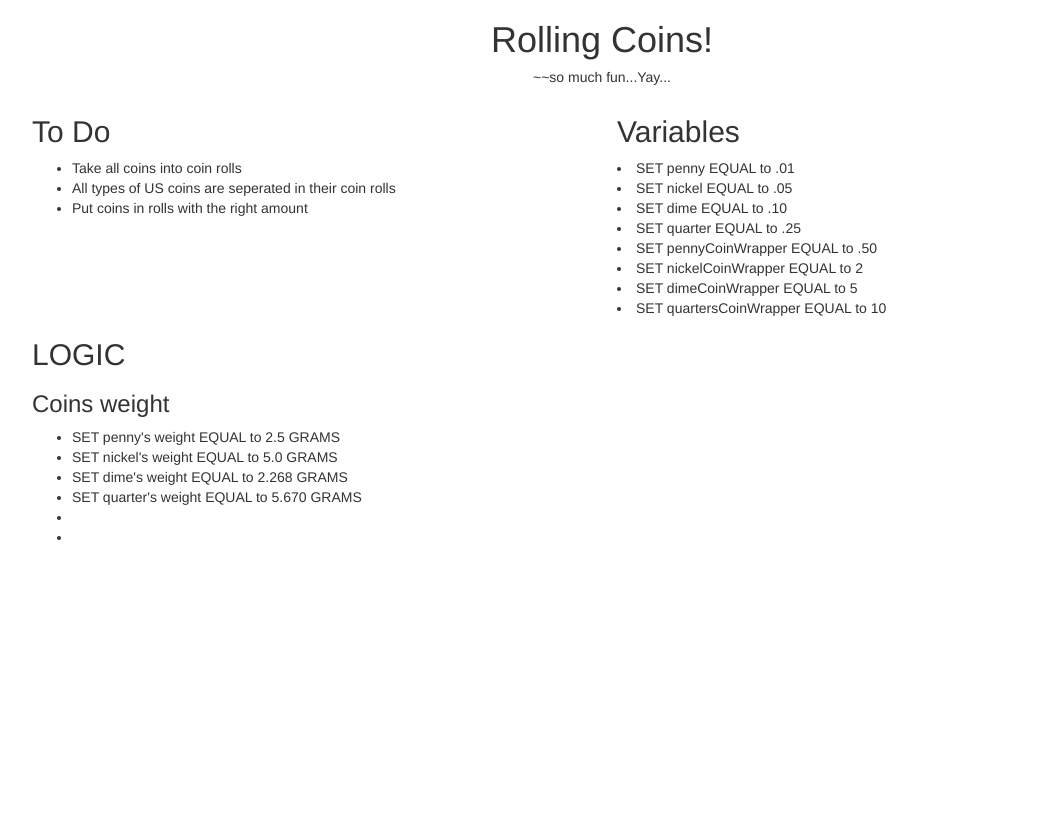
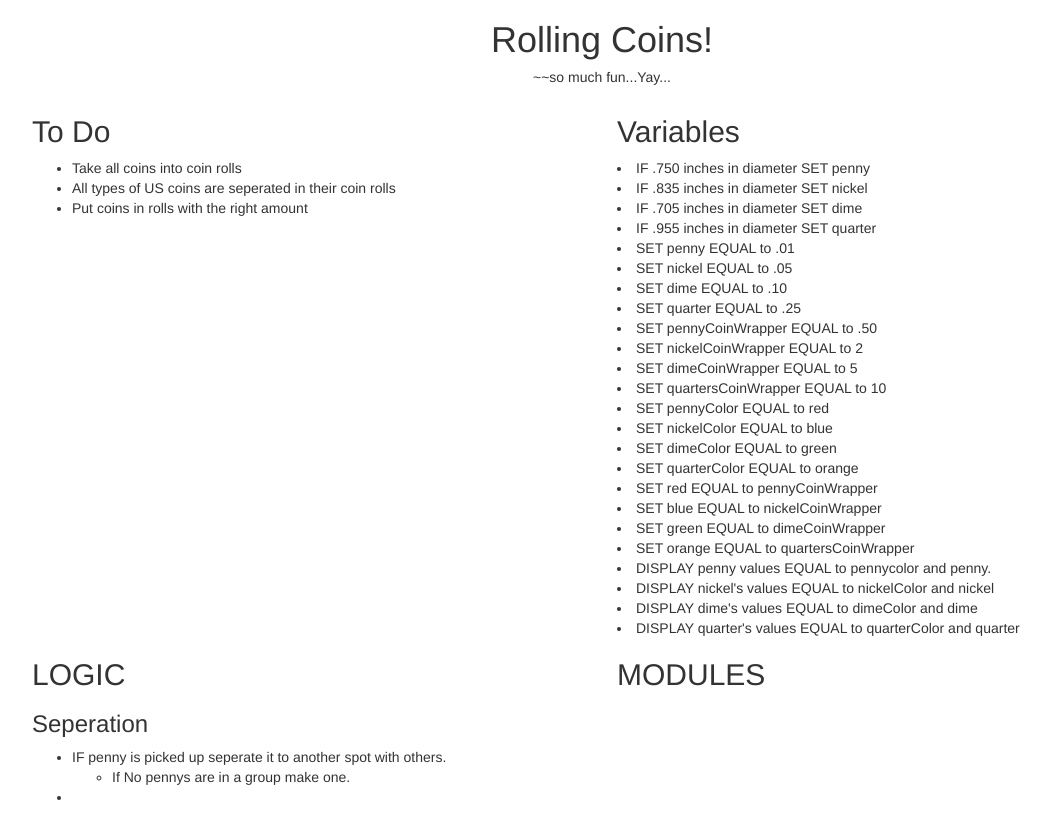
Before and after one commit to MValenciaIII/coinrolling_Pseudo, a plain HTML site: page index.html in a window 1280 px wide. Shown: the whole page, without its empty margins (38-1087 px from the left). Drawn offline with Linux system fonts and the light colour scheme.

Commit message:
Variables commit change

```diff
--- a/index.html
+++ b/index.html
@@ -32,6 +32,10 @@
                 </div>
                 <div class="col-sm-6">
                     <h2>Variables</h2>
+                    <li>IF .750 inches in diameter SET penny</li>
+                    <li>IF .835 inches in diameter SET nickel</li>
+                    <li>IF .705 inches in diameter SET dime</li>
+                    <li>IF .955 inches in diameter SET quarter</li>
                     <li>SET penny EQUAL to .01</li>
                     <li>SET nickel EQUAL to .05</li>
                     <li>SET dime EQUAL to .10</li>
@@ -40,22 +44,36 @@
                     <li>SET nickelCoinWrapper EQUAL to 2</li>
                     <li>SET dimeCoinWrapper EQUAL to 5</li>
                     <li>SET quartersCoinWrapper EQUAL to 10</li>
+                    <li>SET pennyColor EQUAL to red</li>
+                    <li>SET nickelColor EQUAL to blue</li>
+                    <li>SET dimeColor EQUAL to green</li>
+                    <li>SET quarterColor EQUAL to orange</li>
+                    <li>SET red EQUAL to pennyCoinWrapper</li>
+                    <li>SET blue EQUAL to nickelCoinWrapper</li>
+                    <li>SET green EQUAL to dimeCoinWrapper</li>
+                    <li>SET orange EQUAL to quartersCoinWrapper</li>
+                    <li>DISPLAY penny values EQUAL to pennycolor and penny.</li>
+                    <li>DISPLAY nickel's values EQUAL to nickelColor and nickel </li>
+                    <li>DISPLAY dime's values EQUAL to dimeColor and dime </li>
+                    <li>DISPLAY quarter's values EQUAL to quarterColor and quarter</li>
                 </div>
             </div>
         </div>
         <div class="container">
             <div class="row">
-                <div class="col-sm-12">
+                <div class="col-sm-6">
                     <h2>LOGIC</h2>
-                    <h3>Coins weight</h3>
+                    <h3>Seperation</h3>
                     <ul>
-                        <li>SET penny's weight EQUAL to 2.5 GRAMS</li>
-                        <li>SET nickel's weight EQUAL to 5.0 GRAMS </li>
-                        <li>SET dime's weight EQUAL to 2.268 GRAMS</li>
-                        <li>SET quarter's weight EQUAL to 5.670 GRAMS</li>
-                        <li></li>
+                        <li>IF penny is picked up seperate it to another spot with others.</li>
+                            <ul>
+                                <li>If No pennys are in a group make one.</li>
+                            </ul>
                         <li></li>
                     </ul>
+                </div>
+                <div class="col-sm-6">
+                    <h2>MODULES</h2>
                 </div>
             </div>
         </div>
```
